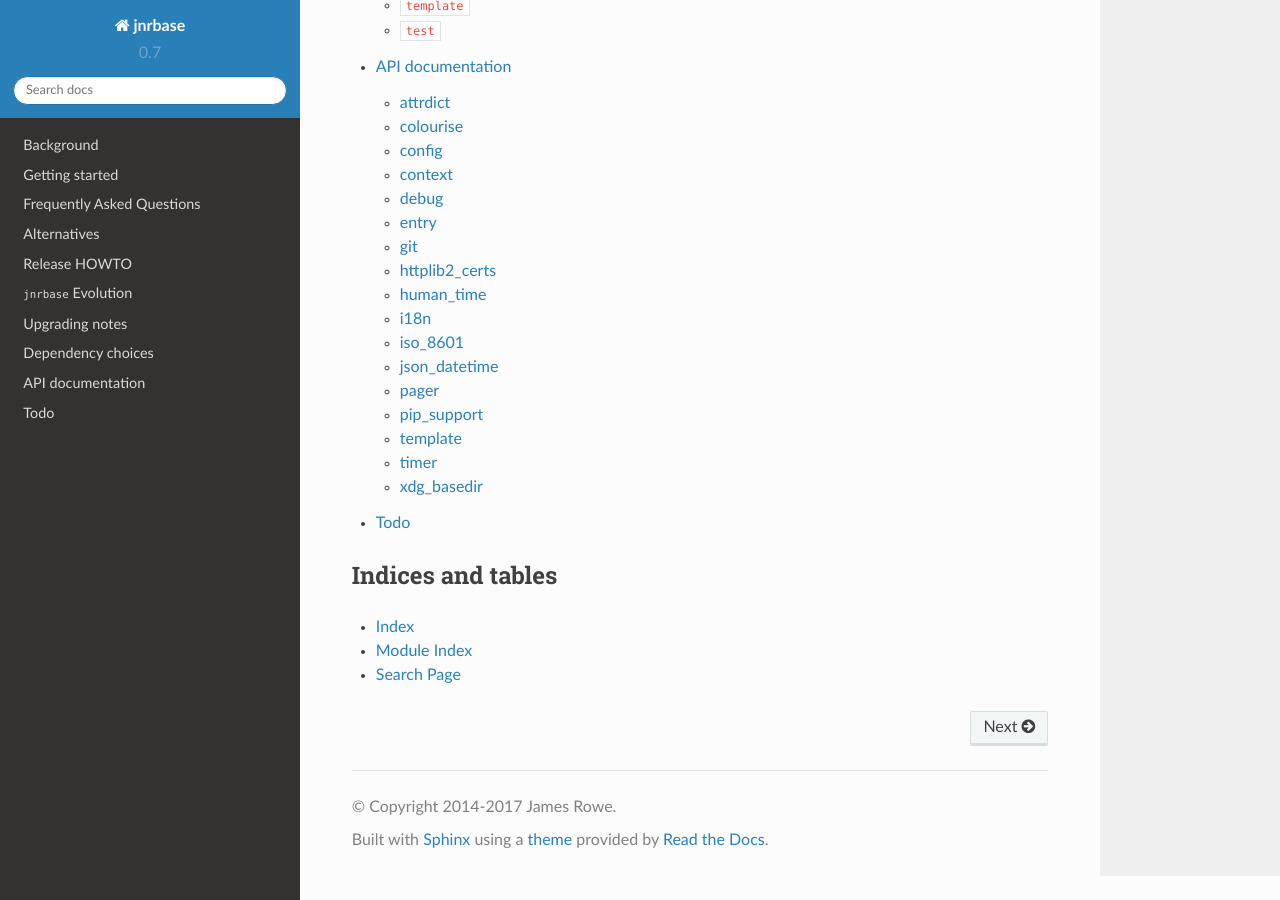
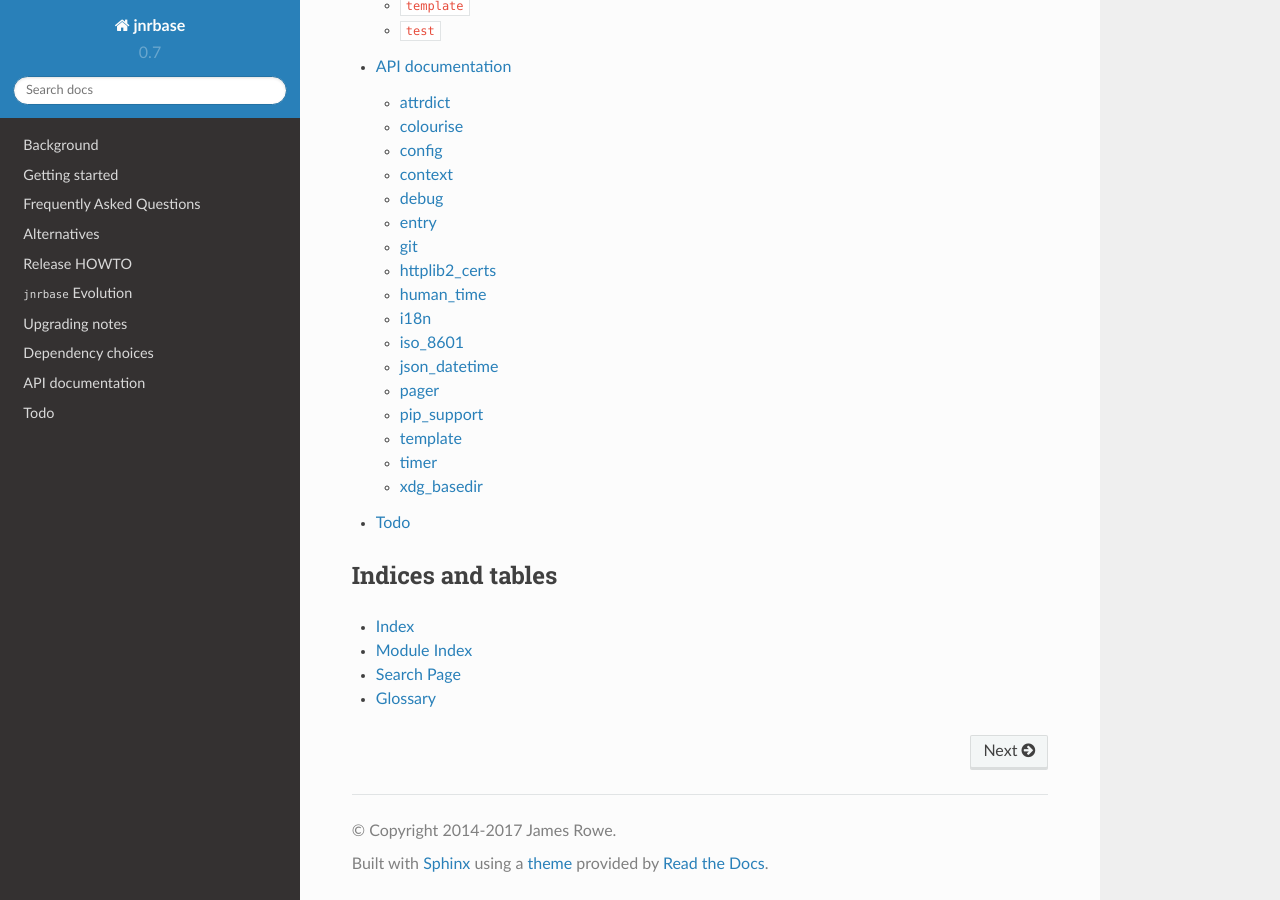
Before and after one commit to JNRowe/jnrbase, a Sphinx documentation site: the page built from doc/index.rst, in a window 1280 px wide and 900 px high, scrolled down 1138 px. Built offline with Sphinx 7.4.7 and the Read the Docs theme 2.0.0, drawn with Linux system fonts in a browser that asks for light colours.

Commit message:
Add skeleton glossary document

```diff
--- /dev/null
+++ b/doc/glossary.rst
@@ -0,0 +1,6 @@
+:orphan:
+
+Glossary
+========
+
+.. glossary::
--- a/doc/index.rst
+++ b/doc/index.rst
@@ -35,6 +35,7 @@ Indices and tables
 * :ref:`genindex`
 * :ref:`modindex`
 * :ref:`search`
+* :doc:`glossary`
 
 .. _JNRowe: https://github.com/JNRowe
 .. _GPL v3: http://www.gnu.org/licenses/
```
